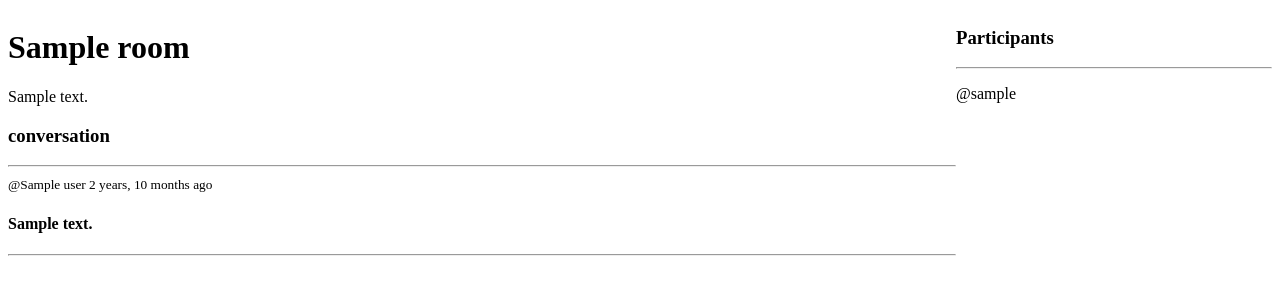
After one commit to dkerobean/Django-DiscordClone, a Django app: template base/templates/base/room.html in a window 1280 px wide. The commit adds this page. Shown: the top 300 px of the page. Run offline with Django 3.2, Linux system fonts and the light colour scheme; the template is opened without the code that fills it: most values are stand-ins (such as "Sample title", 1, 10 or a date in 2020).

Commit message:
- Many to Many relationship done (rooms and participants) - Users can send messages to rooms - User will be added as a participant when send a message to the room

```diff
--- a/base/models.py
+++ b/base/models.py
@@ -13,6 +13,7 @@ class Room(models.Model):
     host = models.ForeignKey(User, on_delete=models.SET_NULL, null=True)
     topic = models.ForeignKey(Topic, on_delete=models.SET_NULL, null=True)
     name = models.CharField(max_length=200)
+    participants = models.ManyToManyField(User, related_name='participants')
     description = models.TextField(null=True, blank=True)
     updated = models.DateTimeField(auto_now=True)
     created = models.DateTimeField(auto_now_add=True)
--- /dev/null
+++ b/base/templates/base/room.html
@@ -0,0 +1,46 @@
+{% extends 'layouts/main.html' %}
+
+{% block content %}
+
+<style media="screen">
+  .room-container{
+    display: grid;
+    grid-template-columns: 3fr 1fr;
+  }
+</style>
+<div class="room-container">
+  <div class="">
+    <h1>{{ room.name }}</h1>
+    <p>{{ room.description }}</p>
+
+    <div class="comment-wrapper">
+      <h3>conversation</h3>
+      <hr>
+
+      {% for message in room_messages %}
+      <div class="">
+        <small>@{{message.user}}  {{message.created|timesince}} ago</small>
+        <h4>{{message.body}}</h4>
+        <hr>
+      </div>
+      {% endfor %}
+    </div>
+
+    {% if request.user.is_authenticated %}
+    <form  action="" method="POST">
+    {% csrf_token%}
+    <input type="text" name="message" placeholder="Type message here...">
+    <input type="submit" name="" value="send">
+    </form>
+    {% endif %}
+  </div>
+
+  <div class="participants">
+    <h3>Participants</h3>
+    <hr>
+    {% for users in participants%}
+    <p>@{{users.username}}</p>
+    {% endfor %}
+  </div>
+</div>
+{% endblock %}
--- a/base/urls.py
+++ b/base/urls.py
@@ -6,6 +6,7 @@ from . import views
 urlpatterns = [
     path('', views.home, name="home"),
 
+    path('show-room/<str:pk>/', views.showRoom, name="show-room"),
     path('create-room/', views.createRoom, name="create-room"),
     path('update-room/<str:pk>/', views.updateRoom, name="update-room"),
     path('delete-room/<str:pk>/', views.deleteRoom, name="delete-room"),
--- a/user/views.py
+++ b/user/views.py
@@ -9,7 +9,7 @@ from django.contrib import messages
 # Create your views here.
 
 def loginUser(request):
-    page == 'login'
+    page = 'login'
 
     if request.user.is_authenticated:
         return redirect('home')
```
Also changed, not shown: base/views.py (+25 -1 lines), templates/home.html (+8 -1 lines), base/migrations/0006_alter_room_options_room_participants.py (added), db.sqlite3.
